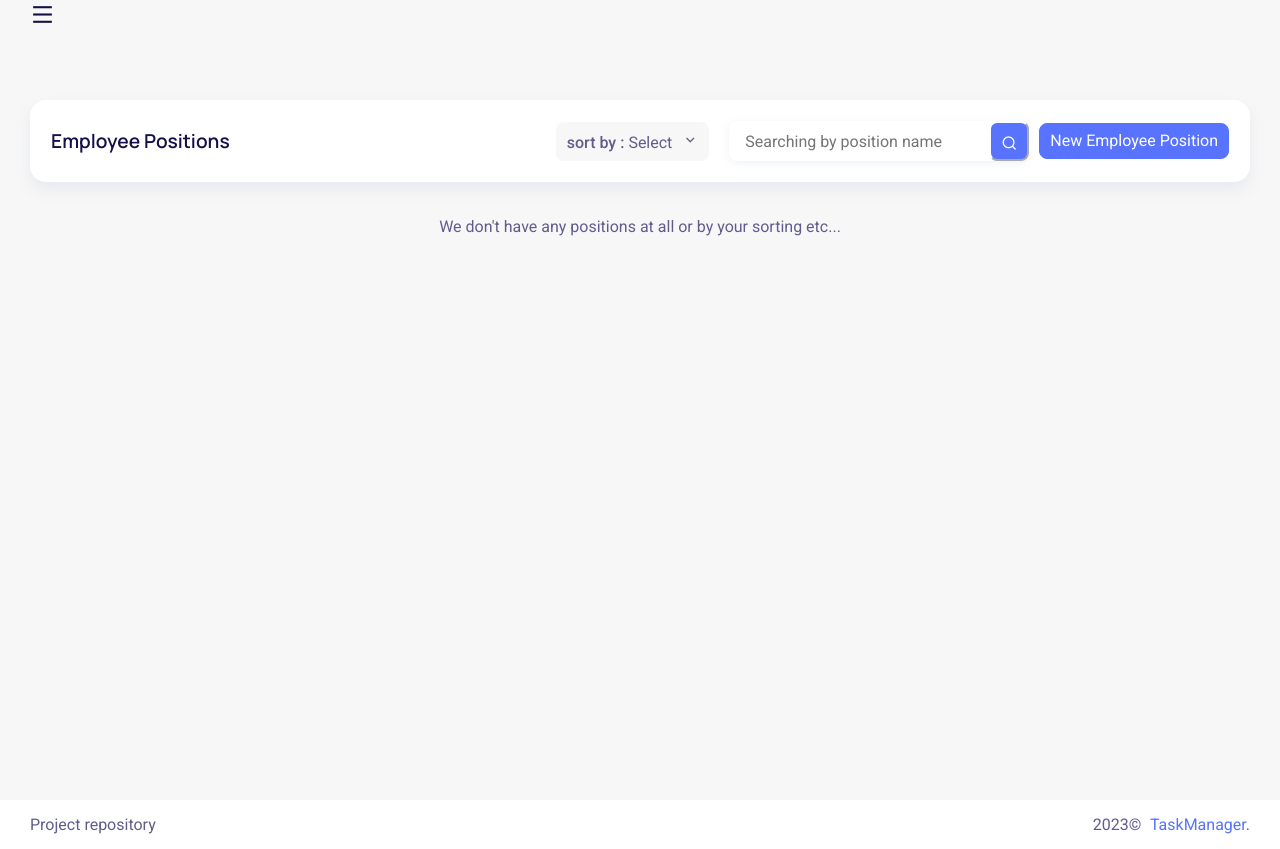
After one commit to AntonShpakovych/task-manager-service, a Django app: page /employees/positions/ in a window 1280 px wide. The commit adds this page. Run offline with Django 4.2, Linux system fonts and the light colour scheme; the visitor is signed in with stand-in values (Sample User, id 1); data that the repository does not hold is empty; some libraries are stand-ins or nearby versions.

Commit message:
Added employee possition logic: Delete, Update, Receive, Create

```diff
--- a/employee/forms.py
+++ b/employee/forms.py
@@ -35,3 +35,17 @@ class EmployeeUsernameSearchForm(forms.Form):
             }
         )
     )
+
+
+class PositionNameSearchForm(forms.Form):
+    name = forms.CharField(
+        max_length=10,
+        required=False,
+        label="",
+        widget=forms.TextInput(
+            attrs={
+                "class": "text search-input",
+                "placeholder": "Searching by position name"
+            }
+        )
+    )
--- a/employee/urls.py
+++ b/employee/urls.py
@@ -5,36 +5,66 @@ from employee.views import (
     EmployeeDeleteView,
     EmployeeUpdateView,
     EmployeeDetailView,
-    EmployeeCreateView
+    EmployeeCreateView,
+    PositionListView,
+    PositionDetailView,
+    PositionCreateView,
+    PositionUpdateView,
+    PositionDeleteView
 )
 
 
 urlpatterns = [
     path(
-        "employees/",
+        "",
         EmployeeListView.as_view(),
         name="employee-list"
     ),
     path(
-        "employees/create/",
+        "create/",
         EmployeeCreateView.as_view(),
         name="employee-create"
     ),
     path(
-        "employees/<int:pk>/delete/",
+        "<int:pk>/delete/",
         EmployeeDeleteView.as_view(),
         name="employee-delete"
     ),
     path(
-        "employees/<int:pk>/update/",
+        "<int:pk>/update/",
         EmployeeUpdateView.as_view(),
         name="employee-update"
     ),
     path(
-        "employees/<int:pk>/detail/",
+        "<int:pk>/detail/",
         EmployeeDetailView.as_view(),
         name="employee-detail"
-    )
+    ),
+    path(
+        "positions/",
+        PositionListView.as_view(),
+        name="position-list"
+    ),
+    path(
+        "positions/<int:pk>/detail/",
+        PositionDetailView.as_view(),
+        name="position-detail"
+    ),
+    path(
+        "positions/create/",
+        PositionCreateView.as_view(),
+        name="position-create"
+    ),
+    path(
+        "positions/<int:pk>/update/",
+        PositionUpdateView.as_view(),
+        name="position-update"
+    ),
+    path(
+        "positions/<int:pk>/delete/",
+        PositionDeleteView.as_view(),
+        name="position-delete"
+    ),
 ]
 
 app_name = "employee"
--- a/employee/views.py
+++ b/employee/views.py
@@ -2,17 +2,19 @@ import datetime
 import pytz
 
 from django.contrib.auth.mixins import LoginRequiredMixin
+from django.db.models import Count
 from django.urls import reverse_lazy
 from django.views import generic
 
+from services.position_query_service import PositionQueryService
 from task.models import Task
 
 from employee.forms import (
     EmployeeUsernameSearchForm,
     EmployeeCreateForm,
-    EmployeeUpdateForm
+    EmployeeUpdateForm, PositionNameSearchForm
 )
-from employee.models import Employee
+from employee.models import Employee, Position
 
 
 class EmployeeListView(LoginRequiredMixin, generic.ListView):
@@ -70,7 +72,8 @@ class EmployeeDetailView(LoginRequiredMixin, generic.DetailView):
 
         employee_tasks_with_status = {
             "completed": tasks.filter(
-                assignees__id=employee.id, is_completed=True
+                assignees__id=employee.id,
+                is_completed=True
             ),
             "failed": tasks.filter(
                 assignees__id=employee.id,
@@ -87,3 +90,55 @@ class EmployeeDetailView(LoginRequiredMixin, generic.DetailView):
         context["task_statuses"] = employee_tasks_with_status
 
         return context
+
+
+class PositionListView(LoginRequiredMixin, generic.ListView):
+    model = Position
+
+    def get_context_data(self, *, object_list=None, **kwargs):
+        context = super().get_context_data(**kwargs)
+
+        name = self.request.GET.get("name", "")
+        context["search_form"] = PositionNameSearchForm(
+            initial={"name": name}
+        )
+
+        return context
+
+    def get_queryset(self):
+        self.queryset = Position.objects.annotate(employee_count=Count("employees"))
+
+        option = self.request.GET.get("sort")
+
+        if PositionQueryService.is_option_valid(option):
+            self.queryset = PositionQueryService(self.queryset, option).run_query()
+
+        form = PositionNameSearchForm(self.request.GET)
+
+        if form.is_valid():
+            return self.queryset.filter(
+                name__icontains=form.cleaned_data["name"]
+            )
+
+        return self.queryset
+
+
+class PositionDetailView(LoginRequiredMixin, generic.DetailView):
+    model = Position
+
+
+class PositionCreateView(LoginRequiredMixin, generic.CreateView):
+    model = Position
+    fields = "__all__"
+    success_url = reverse_lazy("employee:position-list")
+
+
+class PositionDeleteView(LoginRequiredMixin, generic.DeleteView):
+    model = Position
+    success_url = reverse_lazy("employee:position-list")
+
+
+class PositionUpdateView(LoginRequiredMixin, generic.UpdateView):
+    model = Position
+    fields = "__all__"
+    success_url = reverse_lazy("employee:position-list")
--- a/task/services/task_query_service.py
+++ b/services/task_query_service.py
@@ -1,7 +1,7 @@
 import datetime
 import pytz
 
-from task.services.query_service_base import QueryServiceBase
+from services.query_service_base import QueryServiceBase
 
 
 class TaskQueryService(QueryServiceBase):
--- a/task/services/task_type_query_service.py
+++ b/services/task_type_query_service.py
@@ -1,4 +1,4 @@
-from task.services.query_service_base import QueryServiceBase
+from services.query_service_base import QueryServiceBase
 
 
 class TaskTypeQueryService(QueryServiceBase):
--- a/task/views.py
+++ b/task/views.py
@@ -13,8 +13,8 @@ from task.forms import (
     TaskNameSearchForm,
     TaskTypeNameSearchForm,
 )
-from task.services.task_query_service import TaskQueryService
-from task.services.task_type_query_service import TaskTypeQueryService
+from services.task_query_service import TaskQueryService
+from services.task_type_query_service import TaskTypeQueryService
 
 
 class TaskListView(LoginRequiredMixin, generic.ListView):
--- /dev/null
+++ b/templates/employee/position_list.html
@@ -0,0 +1,69 @@
+{% extends "base.html" %}
+
+{% block content %}
+  <div class="row">
+    <div class="col-lg-12">
+      <div class="card">
+        <div class="card-body">
+          <div class="d-flex flex-wrap align-items-center justify-content-between breadcrumb-content">
+            <h5>Employee Positions</h5>
+            <div class="d-flex flex-wrap align-items-center">
+              <div class="dropdown dropdown-project mr-3">
+                  <div class="dropdown-toggle" id="dropdownMenuButton03" data-toggle="dropdown">
+                    <div class="btn bg-body"><span class="h6">sort by :</span> Select<i class="ri-arrow-down-s-line ml-2 mr-0"></i></div>
+                  </div>
+                  <div class="dropdown-menu dropdown-menu-right" aria-labelledby="dropdownMenuButton03">
+                    <a class="dropdown-item" href="?sort=quantity_employee_desc"><i class="ri-attachment-line mr-2"></i>Quantity employees: Highest to Lowest</a>
+                    <a class="dropdown-item" href="?sort=quantity_employee_asc"><i class="ri-attachment-line mr-2"></i>Quantity employees: Lowest to Highest</a>
+                  </div>
+              </div>
+              <div class="iq-search-bar device-search" style="padding-right: 10px">
+                <form action="" class="searchbox" method="get" novalidate>
+                    {{ search_form.name }}
+                    <button class="search-link"><i class="ri-search-line"></i></button>
+                </form>
+              </div>
+              <a href="{% url 'employee:position-create' %}" class="btn btn-primary">New Employee Position</a>
+            </div>
+          </div>
+        </div>
+      </div>
+    </div>
+  </div>
+  <div class="col-lg-12">
+    {% if position_list %}
+      {% for position in position_list %}
+        <div class="card">
+          <div class="card-body">
+            <div class="row">
+              <div class="col-lg-12">
+                <div class="card card-widget task-card">
+                  <div class="card-body">
+                    <div class="d-flex flex-wrap align-items-center justify-content-between">
+                      <div class="d-flex align-items-center">
+                        <div>
+                          <h5 class="mb-2">{{ position.name }}</h5>
+                          <div class="media align-items-center">
+                            <div class="btn bg-body"><i class="ri-survey-line mr-2"></i>{{ position.employee_count }}</div>
+                          </div>
+                        </div>
+                      </div>
+                      <div class="media align-items-center mt-md-0 mt-3">
+                        <a href="{% url 'employee:position-delete' pk=position.id %}" class="btn bg-danger mr-3">Delete</a>
+                        <a href="{% url 'employee:position-update' pk=position.id %}" class="btn bg-success mr-3">Update</a>
+                      </div>
+                    </div>
+                  </div>
+                </div>
+              </div>
+            </div>
+          </div>
+        </div>
+      {% endfor %}
+    {% else %}
+      <div class="col-lg-12 d-flex justify-content-center">
+          <p>We don't have any positions at all or by your sorting etc...</p>
+      </div>
+    {% endif %}
+  </div>
+{% endblock %}
```
Also changed, not shown: services/position_query_service.py (added, +9 -0 lines), templates/employee/employee_detail.html (+22 -1 lines), templates/employee/employee_list.html (+6 -7 lines), templates/employee/position_confirm_delete.html (added, +12 -0 lines), templates/employee/position_form.html (added, +13 -0 lines), services/query_service_base.py (renamed from task/services/query_service_base.py).
